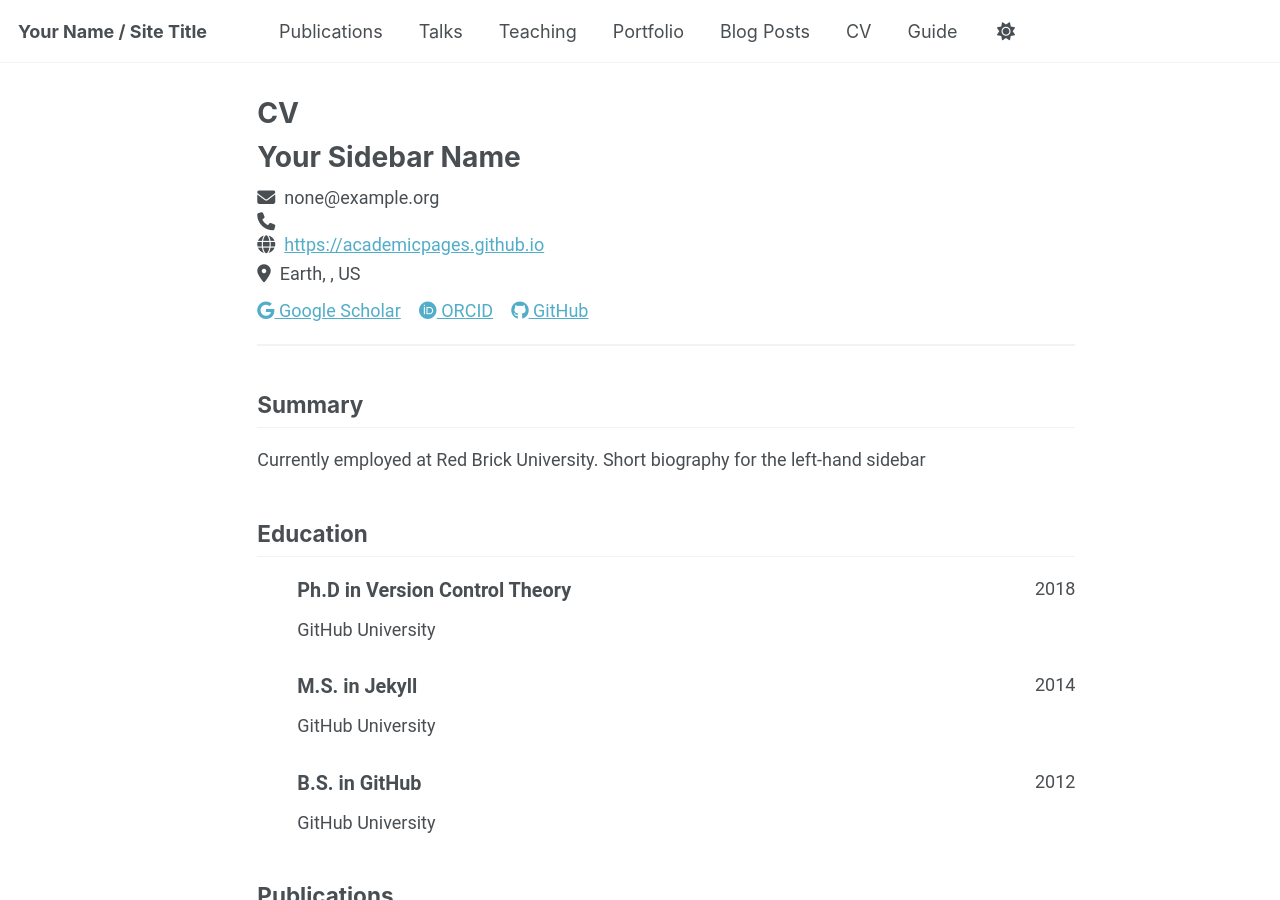
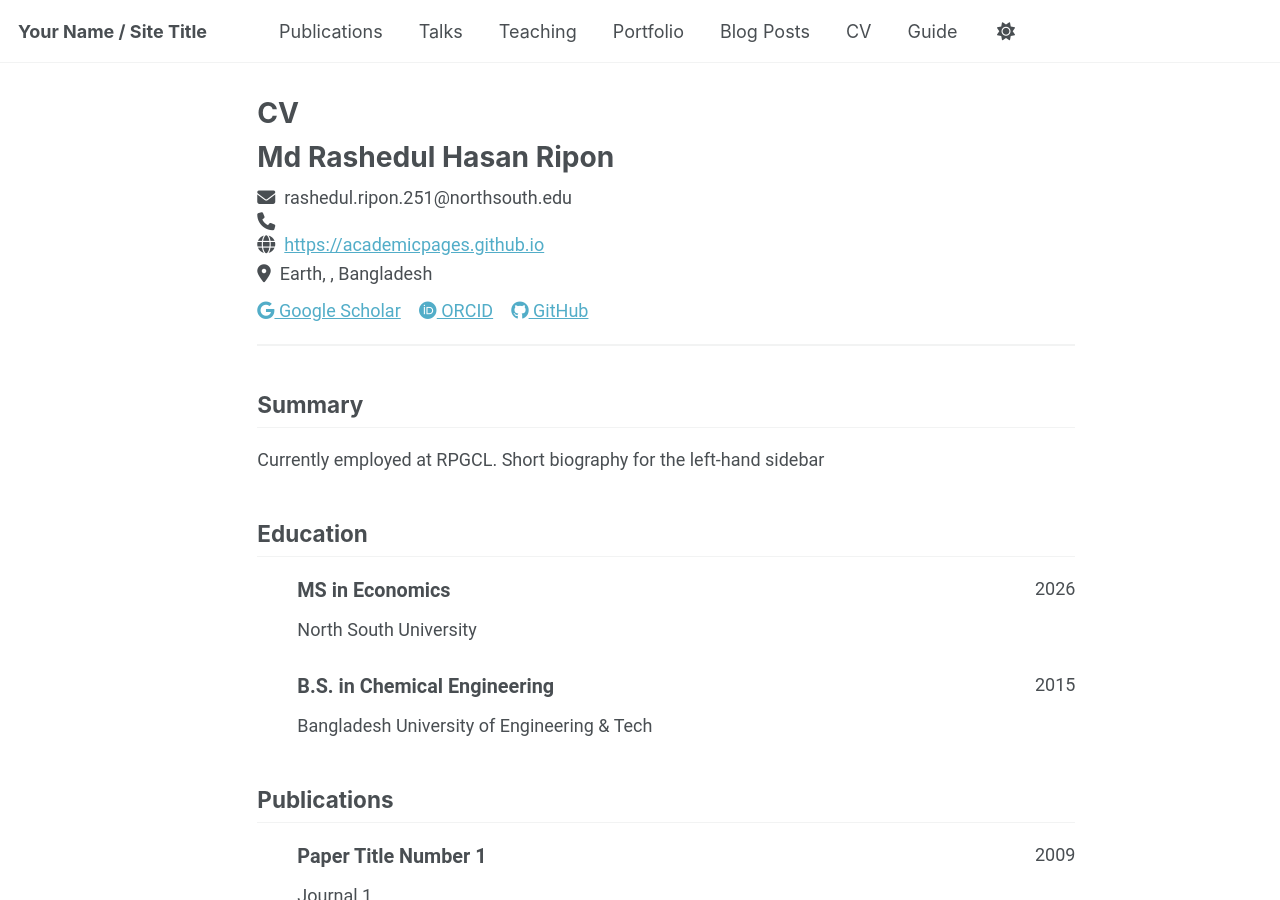
Before and after one commit to rashedulripon/rashedul1.github.io, a Jekyll site: the page built from _pages/cv-json.md, in a window 1280 px wide and 900 px high. Built offline with Jekyll 4.4.1, drawn with Linux system fonts in a browser that asks for light colours; a script that is not in the unit is left out.

Commit message:
Update cv.json

```diff
--- a/_data/cv.json
+++ b/_data/cv.json
@@ -1,61 +1,52 @@
 {
   "basics": {
-    "name": "Your Sidebar Name",
-    "email": "none@example.org",
+    "name": "Md Rashedul Hasan Ripon",
+    "email": "rashedul.ripon.251@northsouth.edu",
     "phone": "",
     "website": "https://academicpages.github.io",
-    "summary": "Currently employed at Red Brick University. Short biography for the left-hand sidebar",
+    "summary": "Currently employed at RPGCL. Short biography for the left-hand sidebar",
     "location": {
       "address": "",
       "postalCode": "",
       "city": "Earth",
-      "countryCode": "US",
+      "countryCode": "Bangladesh",
       "region": ""
     },
     "profiles": [
       {
         "network": "Google Scholar",
         "username": "",
-        "url": "https://scholar.google.com/citations?user=PS_CX0AAAAAJ"
+        "url": "https://scholar.google.com/citations?user=n3DfFAkAAAAJ&hl=en"
       },
       {
         "network": "ORCID",
         "username": "",
-        "url": "https://orcid.org/yourorcidurl"
+        "url": "https://orcid.org/0009-0005-6223-1001"
       },
       {
         "network": "GitHub",
-        "username": "academicpages",
-        "url": "https://github.com/academicpages"
+        "username": "rashedulripon",
+        "url": "https://github.com/rashedulripon"
       }
     ]
   },
   "work": [],
   "education": [
     {
-      "institution": "GitHub University",
-      "area": "Ph.D in Version Control Theory",
+      "institution": "North South University",
+      "area": "MS in Economics",
       "studyType": "",
-      "startDate": "",
-      "endDate": "2018",
+      "startDate": "2025",
+      "endDate": "2026",
       "gpa": null,
       "courses": []
     },
     {
-      "institution": "GitHub University",
-      "area": "M.S. in Jekyll",
+      "institution": "Bangladesh University of Engineering & Tech",
+      "area": "B.S. in Chemical Engineering",
       "studyType": "",
-      "startDate": "",
-      "endDate": "2014",
-      "gpa": null,
-      "courses": []
-    },
-    {
-      "institution": "GitHub University",
-      "area": "B.S. in GitHub",
-      "studyType": "",
-      "startDate": "",
-      "endDate": "2012",
+      "startDate": "2010",
+      "endDate": "2015",
       "gpa": null,
       "courses": []
     }
```
